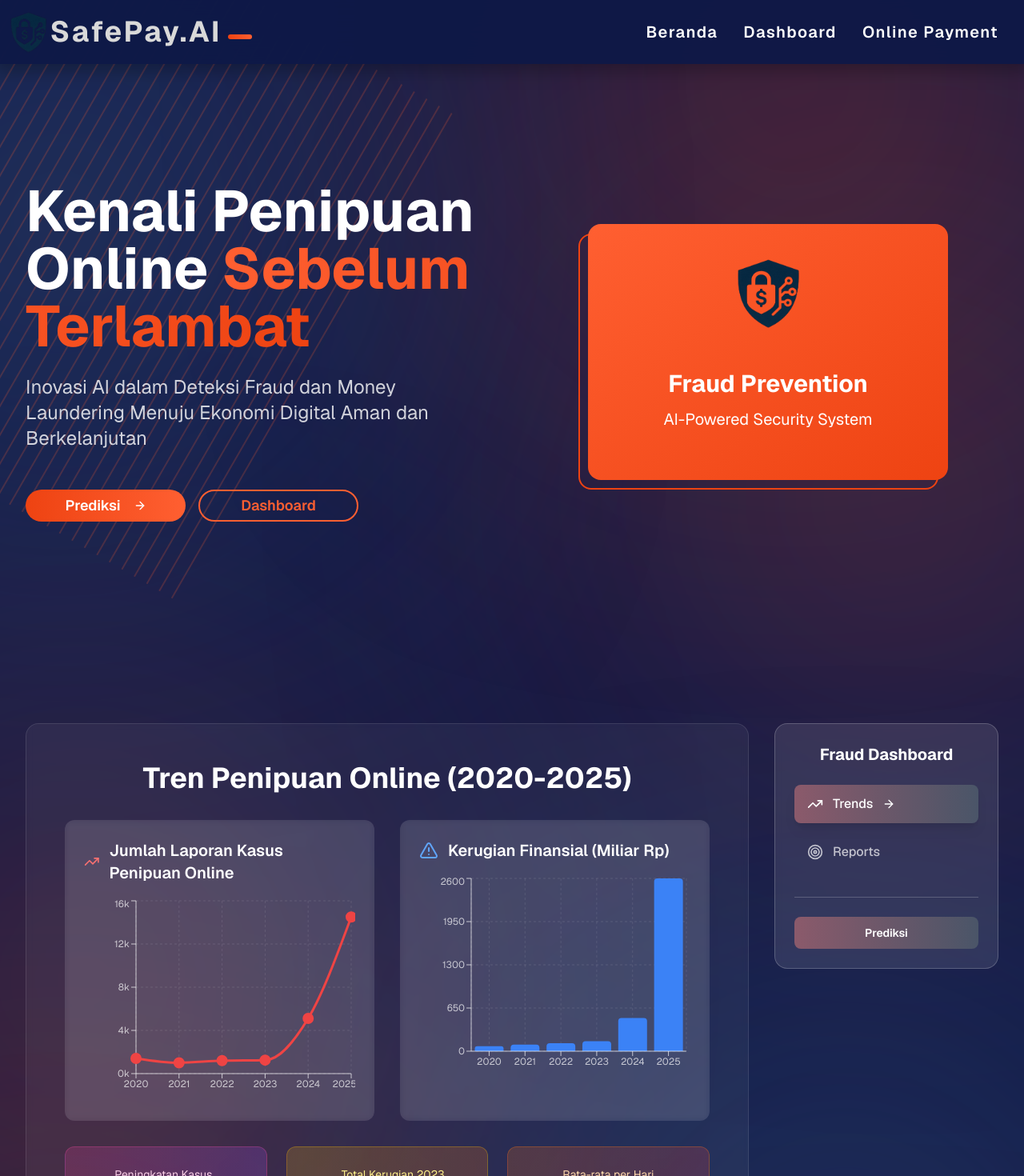
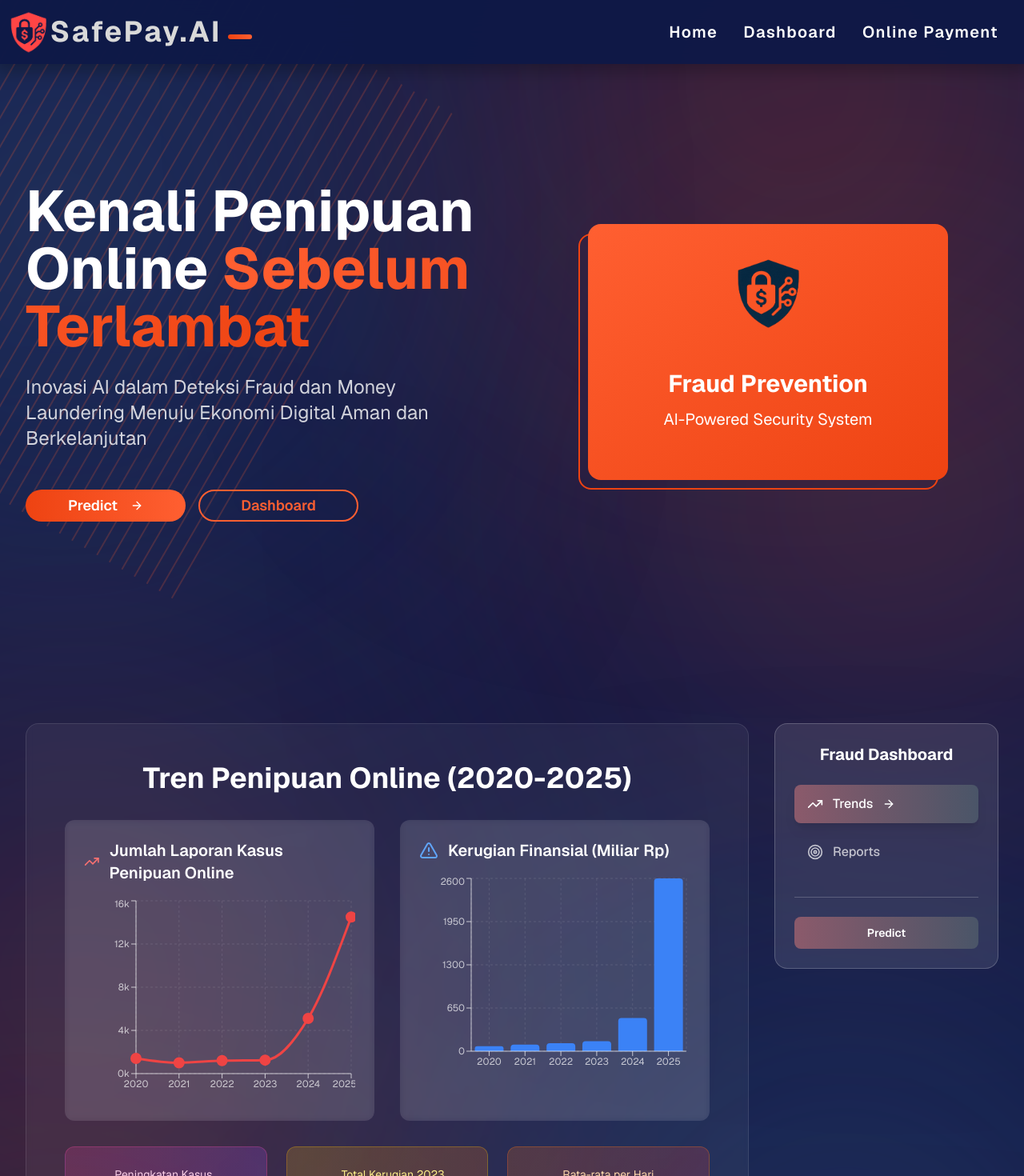
Before and after one commit to farizarvin/safepay.ai, a Next.js app: page / in a window 1280 px wide. Shown: the top 1470 px of the page at 80% size. Built offline with nearby package versions, Linux system fonts and the light colour scheme.

Commit message:
change title

```diff
--- a/app/layout.tsx
+++ b/app/layout.tsx
@@ -5,9 +5,9 @@ import { Analytics } from '@vercel/analytics/next'
 import './globals.css'
 
 export const metadata: Metadata = {
-  title: 'v0 App',
-  description: 'Created with v0',
-  generator: 'v0.app',
+  title: 'safepay',
+  description: 'Aplikasi canggih berbasis kecerdasan buatan dan machine learning yang dirancang untuk mendeteksi dan mencegah penipuan online secara efektif. Dengan teknologi analisis pola dan prediksi risiko, aplikasi ini membantu mengidentifikasi aktivitas mencurigakan dan melindungi pengguna dari berbagai modus penipuan digital yang semakin kompleks.',
+  generator: 'next.js',
 }
 
 export default function RootLayout({
@@ -25,6 +25,7 @@ html {
   --font-mono: ${GeistMono.variable};
 }
         `}</style>
+        <link rel="icon" href="/logo.png" />
       </head>
       <body>
         {children}
--- a/app/page.tsx
+++ b/app/page.tsx
@@ -14,7 +14,7 @@ export default function HomePage() {
   const [isScrolled, setIsScrolled] = useState(false)
 
   const navItems = [
-    { name: "Beranda", href: "#hero" },
+    { name: "Home", href: "#hero" },
     { name: "Dashboard", href: "#dashboard" },
     { name: "Online Payment", href: "#online-payment" }
   ]
@@ -80,7 +80,7 @@ export default function HomePage() {
             className="flex items-center group cursor-pointer hover:scale-105 transition-all duration-300"
           >
             <img
-              src="/logo.png"
+              src="/logo-oren.png"
               alt="SafePay.AI Logo"
               className="h-8 sm:h-10 md:h-12 lg:h-14 w-auto group-hover:scale-110 transition-all duration-300 -ml-4 sm:-ml-6"
             />
--- a/components/fraud-dashboard-section.tsx
+++ b/components/fraud-dashboard-section.tsx
@@ -644,7 +644,7 @@ export default function FraudDashboardSection() {
               <div className="mt-8 pt-6 border-t border-white/20">
                 <Button asChild className="w-full bg-gradient-to-r from-[#8B5A6B] to-[#4A5568] hover:from-[#4A5568] hover:to-[#8B5A6B] text-white font-semibold py-3 rounded-lg transition-all duration-300 hover:scale-105 hover:shadow-lg">
                   <Link href="/input-data/online-payment">
-                    Prediksi
+                    Predict
                   </Link>
                 </Button>
               </div>
--- a/components/hero-section.tsx
+++ b/components/hero-section.tsx
@@ -35,8 +35,8 @@ export default function HeroSection({ onLearnMore, onTalkToSafy }: HeroSectionPr
                 className="w-full sm:w-auto bg-gradient-to-r from-[#EE4312] to-[#FF5F31] hover:from-[#FF5F31] hover:to-[#EE4312] text-white font-semibold px-8 py-4 text-lg rounded-full transition-all duration-300 hover:scale-105 hover:shadow-lg group min-w-[200px]"
               >
                 <Link href="/input-data/online-payment">
-                  Prediksi
-                  <ArrowRight className="ml-2 w-5 h-5 group-hover:translate-x-1 transition-transform" />
+                  Predict
+                  <ArrowRight className="ml-2 w-2 h-5 group-hover:translate-x-1 transition-transform" />
                 </Link>
               </Button>
 
```
Also changed, not shown: public/logo-oren.png (added).
